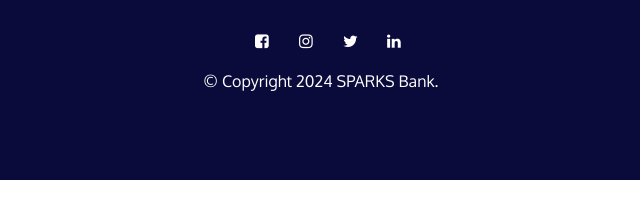
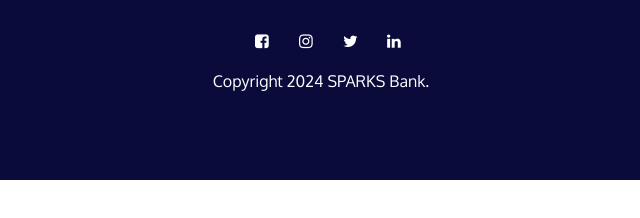
Before and after one commit to Aditi-shine/BankingSystem, a plain HTML site: page bank.html in a window 1280 px wide. Shown: the part 472-690 px from the top of the page, 319-959 px from the left. Drawn offline with nearby package versions, Linux system fonts and the light colour scheme.

Commit message:
Update bank.html

```diff
--- a/bank.html
+++ b/bank.html
@@ -75,7 +75,7 @@ href="https://cdn.jsdelivr.net/npm/bootstrap@4.5.3/dist/css/bootstrap.min.css" i
         <i class="social-icon fa fa-instagram" aria-hidden="true"></i>
       <i class="social-icon fa fa-twitter" aria-hidden="true"></i>
         <i class="social-icon fa fa-linkedin" aria-hidden="true"></i>
-        <p>© Copyright 2024 SPARKS Bank.</p>
+        <p> Copyright 2024 SPARKS Bank.</p>
       </footer>
     </body>
     </html>
```
